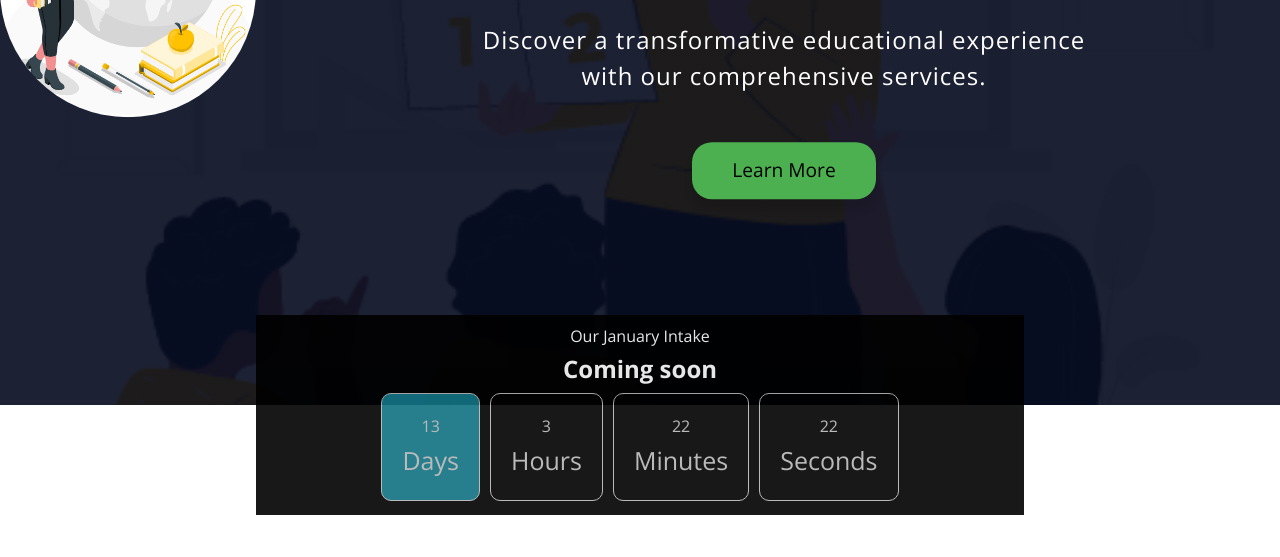
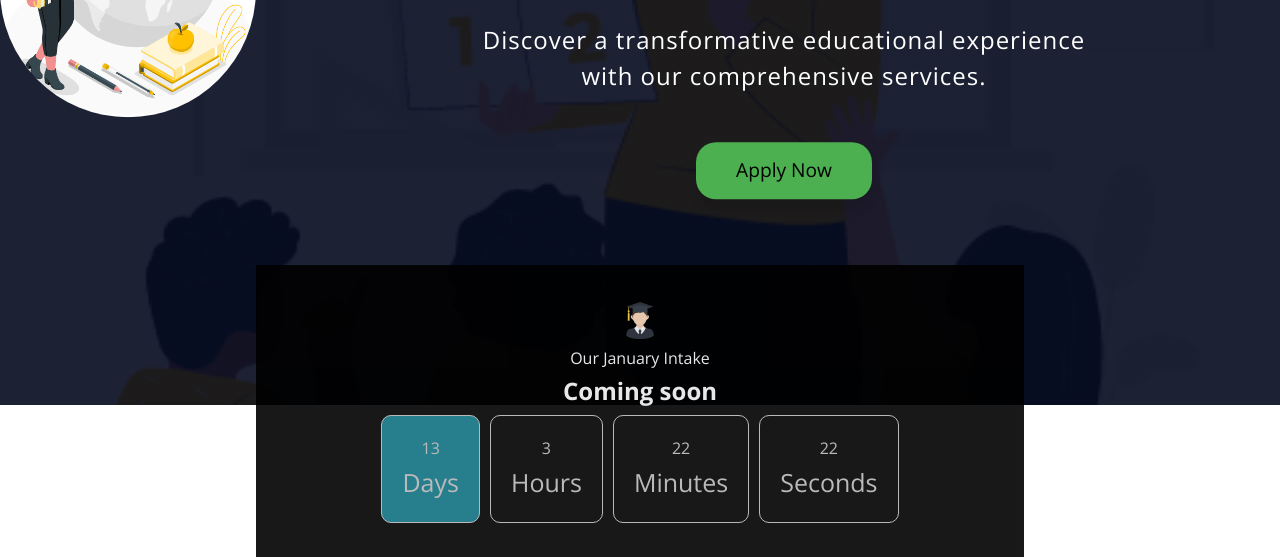
Before and after one commit to 0tieno/Education_Track_System, a plain HTML site: page index.html in a window 1280 px wide. Shown: the part 395-952 px from the top of the page. Drawn offline with nearby package versions, Linux system fonts and the light colour scheme; a web font is replaced by a local one.

Commit message:
fix: word fix

```diff
--- a/css/style.css
+++ b/css/style.css
@@ -299,11 +299,11 @@ nav ul li a:hover::after{
 
 .center-box{
     width: 60%;
-    height: 200px;
+    height: 300px;
     text-align: center;
     background-color: #000;
     padding: 3rem;
-    margin: -150px auto 0 auto;
+    margin: -200px auto 0 auto;
     display: flex;
     justify-content: center;
     align-items: center;
@@ -337,3 +337,7 @@ nav ul li a:hover::after{
     display: block;
     font-size: 25px;
 }
+
+#grad{
+    width: 7%;
+}
--- a/index.html
+++ b/index.html
@@ -29,7 +29,7 @@
           <div class="showcase-description">
             <h2>Empowering Your Educational Journey</h2>
             <h3>Discover a transformative educational experience <br> with our comprehensive services.</h3>
-            <a class = "btn" href="./education/education.html">Learn More</a>
+            <a class = "btn" href="./education/education.html">Apply Now</a>
           </div>
 
             <!-- <button class="btn">
@@ -42,6 +42,7 @@
       <div class="center-box">
         <section class="landing">
           <div class="landing-inner">
+            <img id = "grad" src="images/about-icon-3.png" alt="">
               <p>Our January Intake</p>
               <h1>Coming soon</h1>
               <div class="countdown"></div>
```
Also changed, not shown: images/about-icon-3.png (added).
